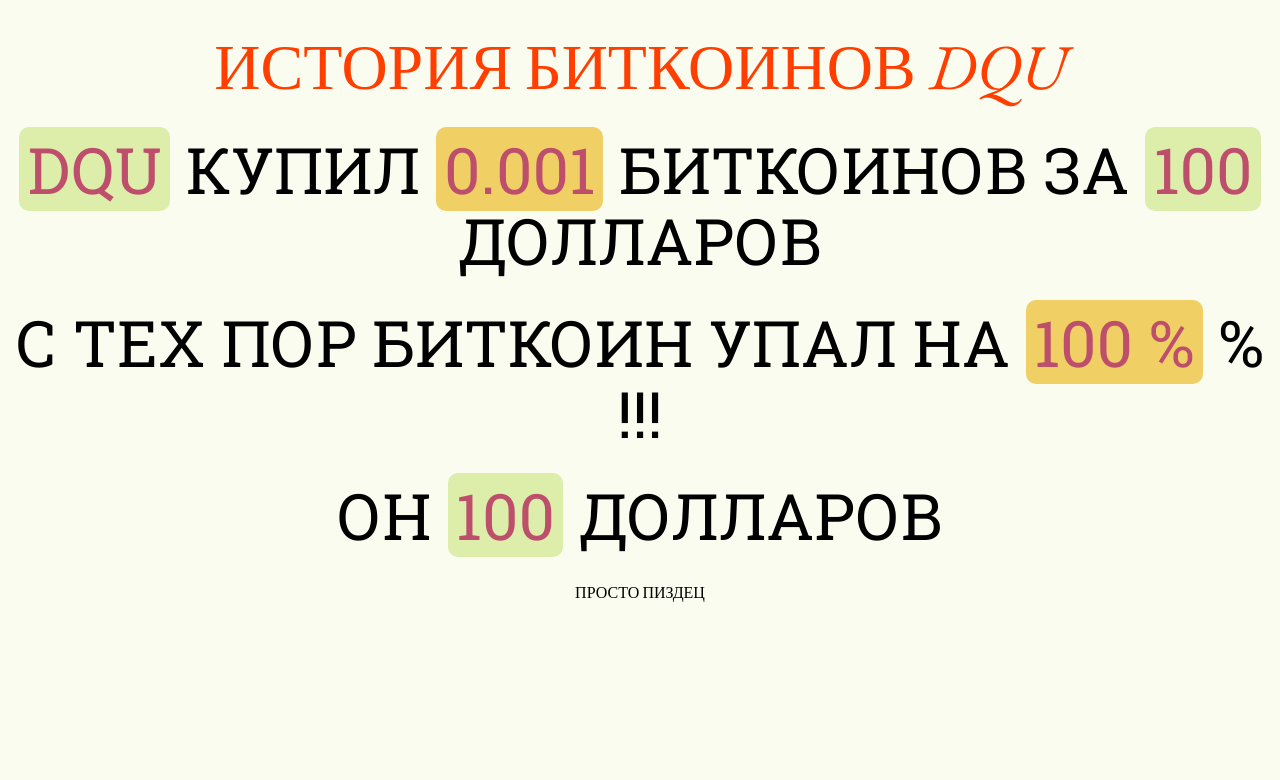
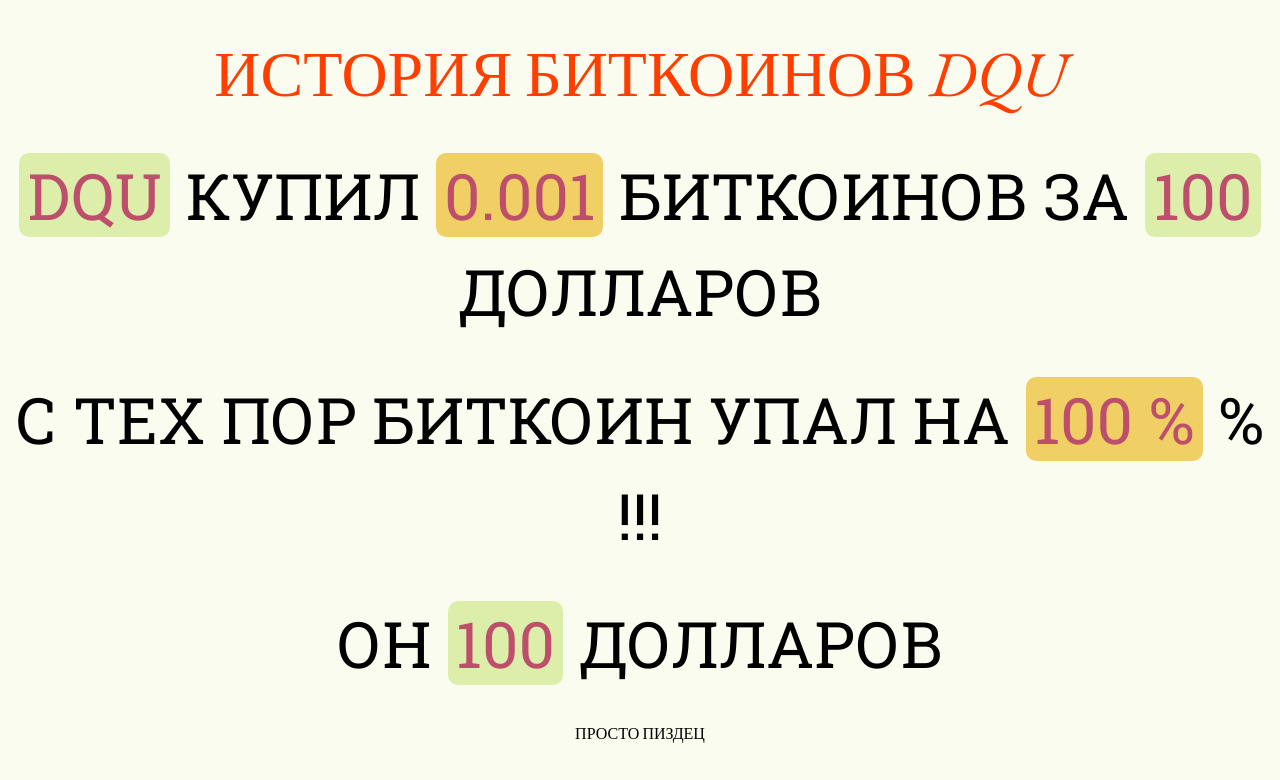
Before and after one commit to rhgoda/adoghr-site, a website: page pages/dqubtc/index.html in a window 1280 px wide. Drawn offline with nearby package versions, Linux system fonts and the light colour scheme; no server answers.

Commit message:
dqubtc fix

```diff
--- a/pages/dqubtc/index.css
+++ b/pages/dqubtc/index.css
@@ -15,9 +15,7 @@ h1 {
   text-transform: uppercase;
   font-size: 4rem;
   font-weight: 100;
-    line-height: 1.1;
   margin: 2rem auto;
-    max-width: 14rem;
 }
 
 h2 {
@@ -26,6 +24,7 @@ h2 {
   font-weight: 100;
   line-height: 1.1;
   margin: 2rem auto;
+  line-height: 1.5;
 }
 
 .test {
--- a/pages/dqubtc/main.js
+++ b/pages/dqubtc/main.js
@@ -9,7 +9,6 @@ let btc = Math.round((spent/oldPrice)*10000000)/10000000;
 let price = fetch("/api/price")
     .then((res) => res.json())
     .then((pric) => {
-        console.log(pric)
         document.getElementById('bought').innerText = btc;
         document.getElementById('spent').innerText = spent;
         document.getElementById('percent').innerText = doRound((1-oldPrice/pric)*100);
```
Lines whose indentation alone changed are shown as unchanged.
